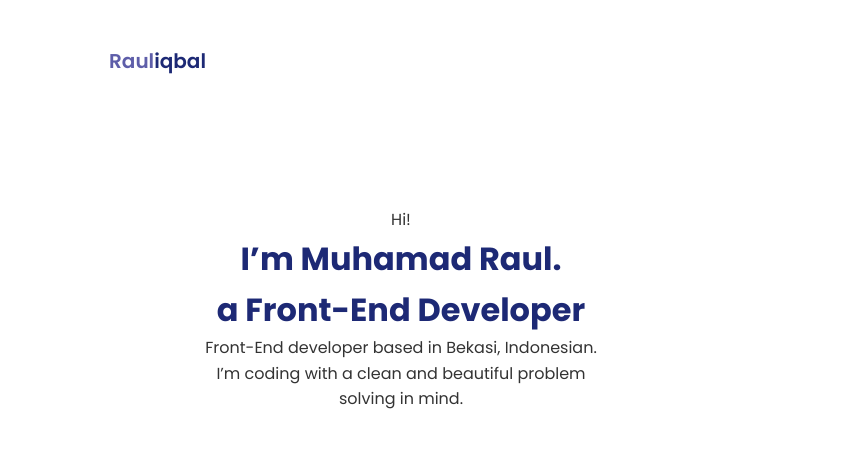
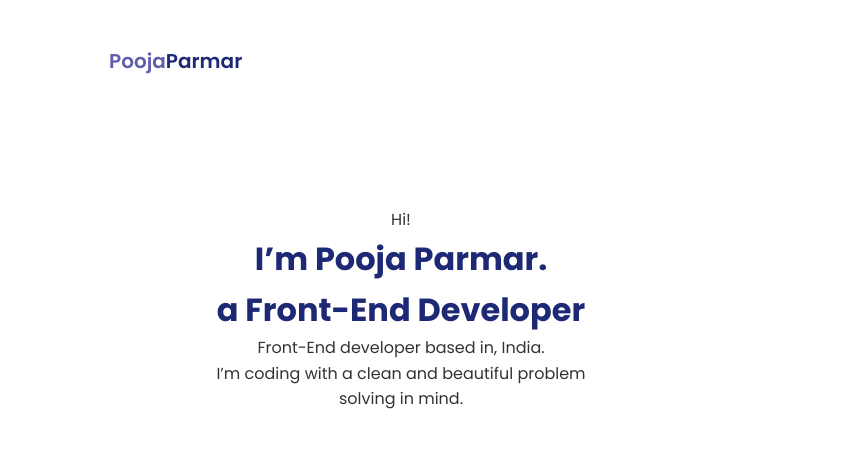
Before and after one commit to pooja99parmar/my-first-webpage, a plain HTML site: page index.html in a window 1280 px wide. Shown: the top 462 px of the page, 0-856 px from the left. Drawn offline with Linux system fonts and the light colour scheme.

Commit message:
Update index.html

```diff
--- a/index.html
+++ b/index.html
@@ -7,14 +7,13 @@
 <link rel="stylesheet" href="./Styles.css">
 <link href="https://fonts.googleapis.com/css2?family=Poppins:wght@400;600;700&display=swap" rel="stylesheet">
 
+</head>
 
-</style>
 
-</head>
 <body>
 <!-- ============ Header start ============ -->
 <header>
-  <div class="logo"><span>Raul</span>iqbal</div>
+  <div class="logo"><span>Pooja</span>Parmar</div>
   <nav id="nav-links">
     <a href=" ">About</a>
     <a href=" ">Passions</a>
@@ -31,9 +30,9 @@
 <section class="hero">
  <div class="hero-text">
     <p>Hi!</p>
-    <h1>I’m Muhamad Raul.<br>
+    <h1>I’m Pooja Parmar.<br>
       a Front-End Developer</h1>
-    <p>Front-End developer based in Bekasi, Indonesian.<br>
+    <p>Front-End developer based in, India.<br>
       I’m coding with a clean and beautiful problem <br>solving in mind.</p>
   </div>
   <div class="hero-img">
@@ -86,7 +85,7 @@
 
 
 
-<!-- ============ contacct-section start ======================== -->
+<!-- ============ contact-section start ======================== -->
 <section class="contact">
   <h2>Contact <span>Me</span></h2>
   <div class="contact-icons">
@@ -114,7 +113,7 @@
     </div>
   </div>
 </section>
-<!-- ============ contacct-section end ======================== -->
+<!-- ============ contact-section end ======================== -->
 </main>
 
 
```
